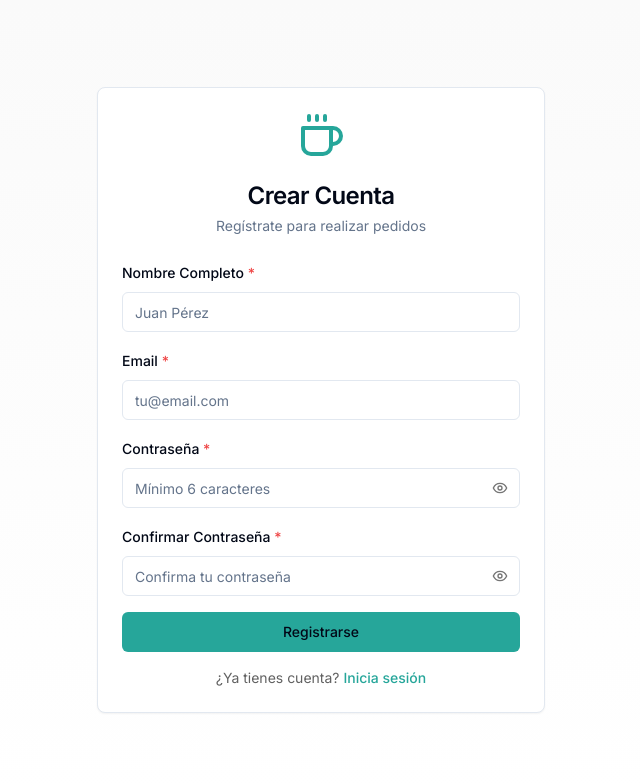
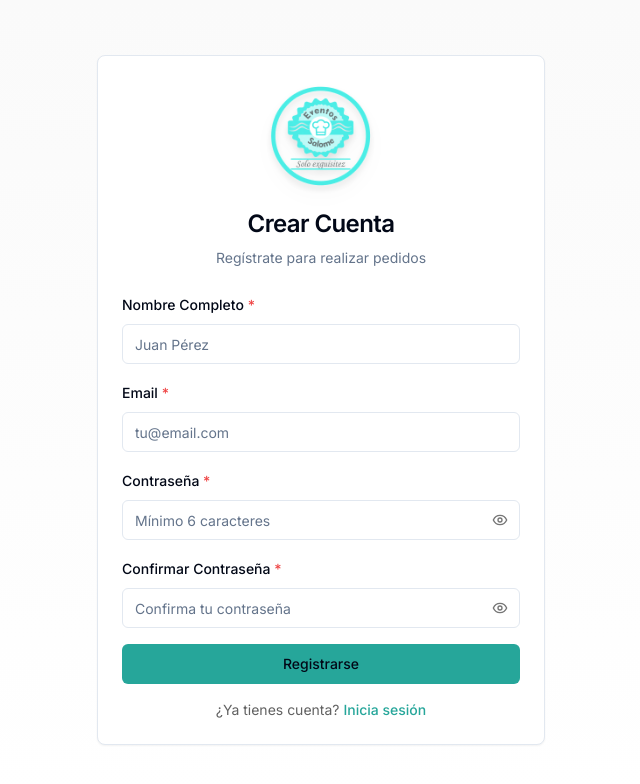
Before and after one commit to RicardoGoez/Eventos-Salome, a Next.js app: page /register in a window 1280 px wide. Shown: the top 784 px of the page, without its empty margins (319-959 px from the left). Built offline with nearby package versions, Linux system fonts and the light colour scheme.

Commit message:
feat(auth): destacar logo corporativo en pantallas de login y registro

```diff
--- a/app/login/page.tsx
+++ b/app/login/page.tsx
@@ -3,11 +3,12 @@
 import { useState, useEffect, Suspense } from "react";
 import { useRouter, useSearchParams } from "next/navigation";
 import Link from "next/link";
+import Image from "next/image";
 import { Card, CardContent, CardDescription, CardHeader, CardTitle } from "@/components/ui/card";
 import { Button } from "@/components/ui/button";
 import { Input } from "@/components/ui/input";
 import { Label } from "@/components/ui/label";
-import { Coffee, AlertCircle, CheckCircle2 } from "lucide-react";
+import { AlertCircle, CheckCircle2 } from "lucide-react";
 import { useToast } from "@/hooks/use-toast";
 import { cn } from "@/lib/utils";
 
@@ -138,9 +139,18 @@ function LoginForm() {
   return (
     <div className="flex min-h-screen items-center justify-center bg-light p-4">
       <Card className="w-full max-w-md">
-        <CardHeader className="space-y-1">
-          <div className="flex items-center justify-center mb-4">
-            <Coffee className="h-12 w-12 text-primary" />
+        <CardHeader className="space-y-2">
+          <div className="flex items-center justify-center mb-2">
+            <div className="relative h-24 w-24 sm:h-28 sm:w-28">
+              <Image
+                src="/branding/logo.png"
+                alt="Logo de Eventos Salome"
+                fill
+                priority
+                className="object-contain drop-shadow-lg"
+                sizes="112px"
+              />
+            </div>
           </div>
           <CardTitle className="text-2xl text-center">
             Iniciar Sesión
@@ -261,7 +271,16 @@ export default function LoginPage() {
         <Card className="w-full max-w-md">
           <CardHeader className="space-y-1">
             <div className="flex items-center justify-center mb-4">
-              <Coffee className="h-12 w-12 text-primary animate-pulse" />
+              <div className="relative h-20 w-20 animate-pulse">
+                <Image
+                  src="/branding/logo.png"
+                  alt="Logo de Eventos Salome"
+                  fill
+                  className="object-contain"
+                  sizes="96px"
+                  priority
+                />
+              </div>
             </div>
             <CardTitle className="text-2xl text-center">
               Cargando...
--- a/app/register/page.tsx
+++ b/app/register/page.tsx
@@ -3,11 +3,12 @@
 import { useState, Suspense } from "react";
 import { useRouter, useSearchParams } from "next/navigation";
 import Link from "next/link";
+import Image from "next/image";
 import { Card, CardContent, CardDescription, CardHeader, CardTitle } from "@/components/ui/card";
 import { Button } from "@/components/ui/button";
 import { Input } from "@/components/ui/input";
 import { Label } from "@/components/ui/label";
-import { Coffee, AlertCircle, CheckCircle2, Eye, EyeOff } from "lucide-react";
+import { AlertCircle, CheckCircle2, Eye, EyeOff } from "lucide-react";
 import { useToast } from "@/hooks/use-toast";
 import { cn } from "@/lib/utils";
 
@@ -228,9 +229,18 @@ function RegisterForm() {
   return (
     <div className="flex min-h-screen items-center justify-center bg-gradient-to-b from-gray-50 to-white p-4">
       <Card className="w-full max-w-md">
-        <CardHeader className="space-y-1">
-          <div className="flex items-center justify-center mb-4">
-            <Coffee className="h-12 w-12 text-primary" />
+        <CardHeader className="space-y-2">
+          <div className="flex items-center justify-center mb-2">
+            <div className="relative h-24 w-24 sm:h-28 sm:w-28">
+              <Image
+                src="/branding/logo.png"
+                alt="Logo de Eventos Salome"
+                fill
+                priority
+                className="object-contain drop-shadow-lg"
+                sizes="112px"
+              />
+            </div>
           </div>
           <CardTitle className="text-2xl text-center">
             Crear Cuenta
@@ -451,7 +461,16 @@ export default function RegisterPage() {
         <Card className="w-full max-w-md">
           <CardHeader className="space-y-1">
             <div className="flex items-center justify-center mb-4">
-              <Coffee className="h-12 w-12 text-primary animate-pulse" />
+              <div className="relative h-20 w-20 animate-pulse">
+                <Image
+                  src="/branding/logo.png"
+                  alt="Logo de Eventos Salome"
+                  fill
+                  className="object-contain"
+                  sizes="96px"
+                  priority
+                />
+              </div>
             </div>
             <CardTitle className="text-2xl text-center">
               Cargando...
```
